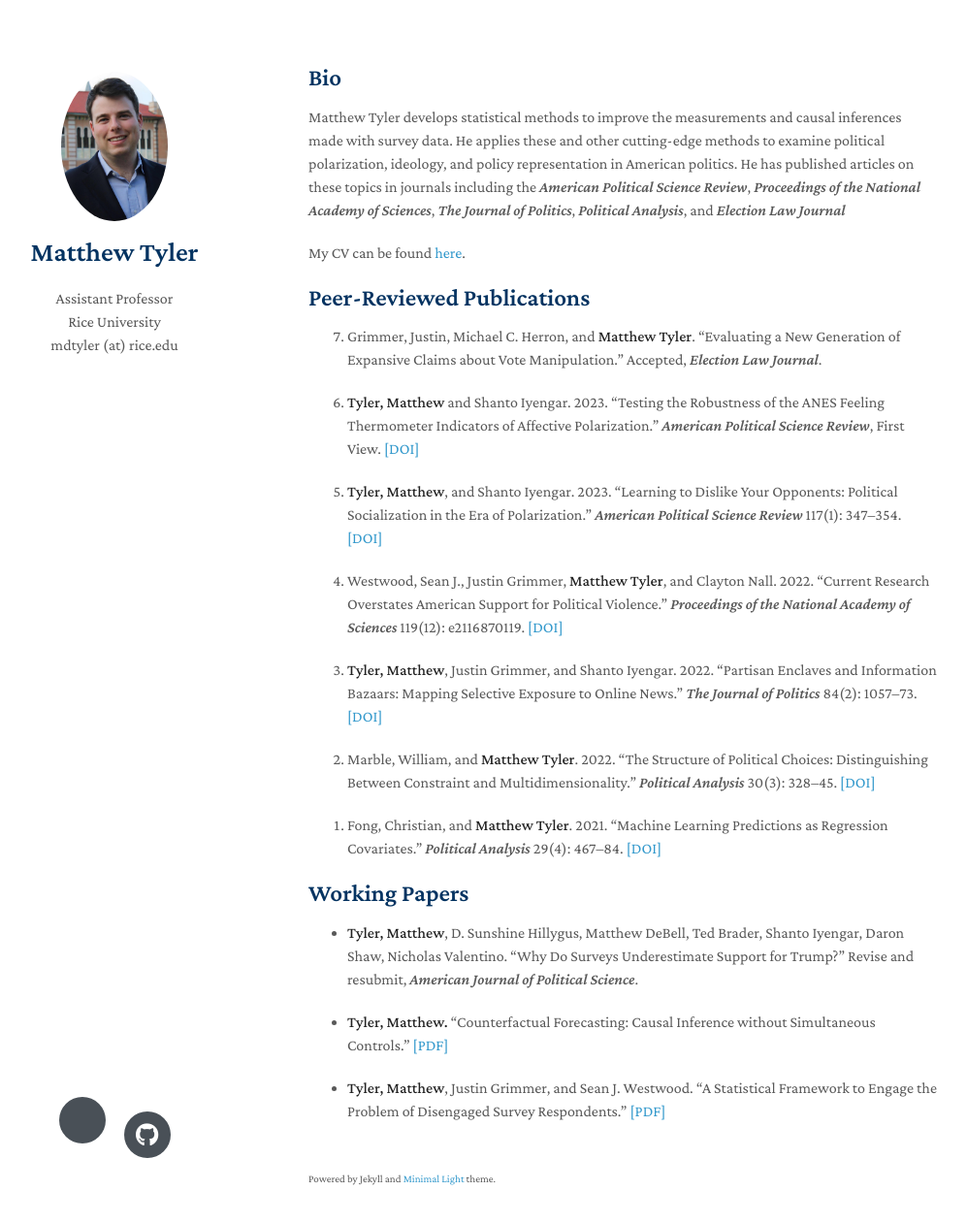
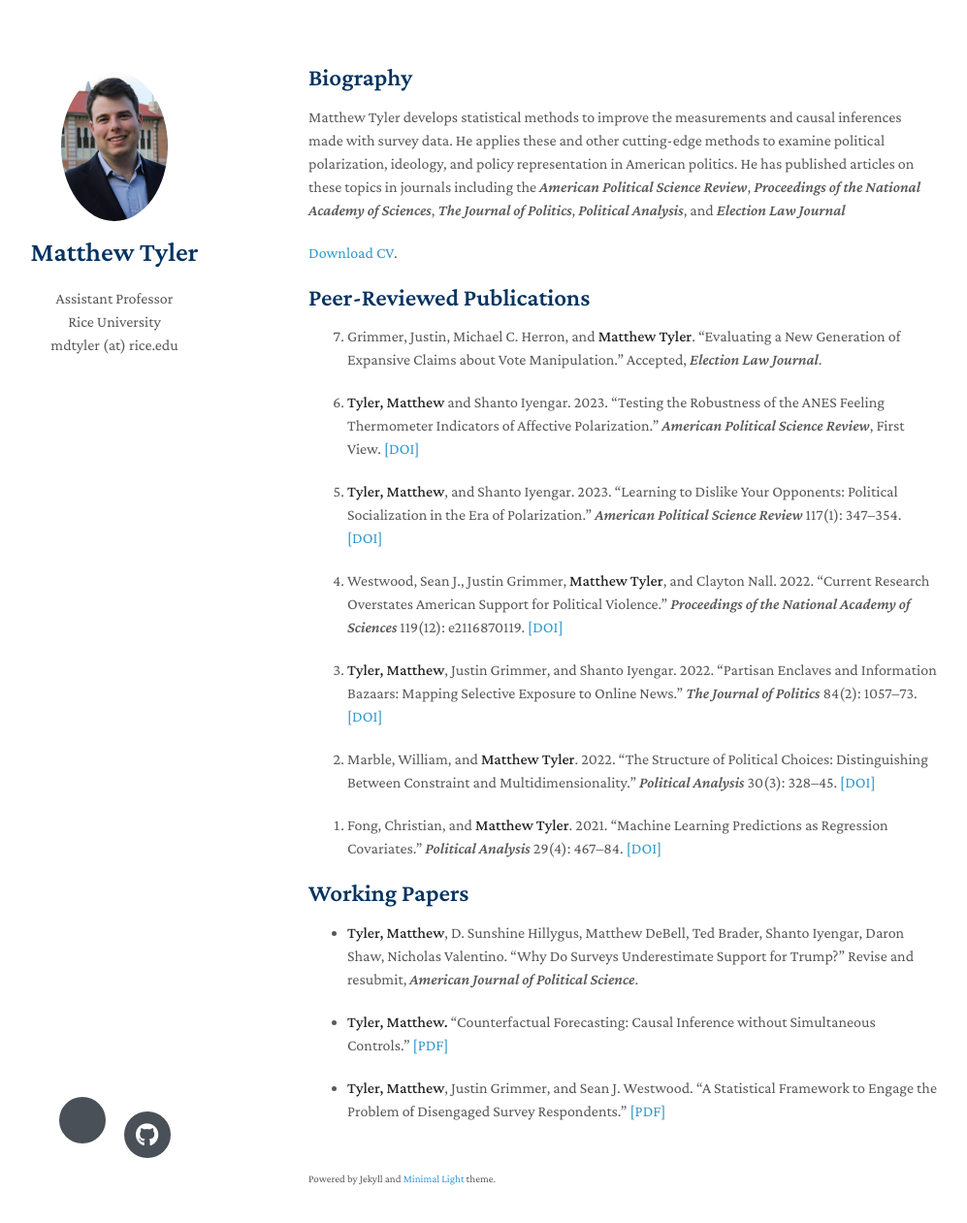
Before and after one commit to matthewtyler/matthewtyler.github.io, a Jekyll site: the page built from index.md, in a window 1280 px wide and 1296 px high. Shown: the top 1261 px of the window at 97% size, without its empty margins (152-1149 px from the left). Built offline with Jekyll 4.4.1, drawn with Linux system fonts in a browser that asks for light colours; nearby versions of some CDN libraries; a style sheet for code colours, icons or effects is not loaded; our own code applies the rules of GitHub Pages for plain Markdown files.

Commit message:
Update index.md

```diff
--- a/index.md
+++ b/index.md
@@ -2,7 +2,7 @@
 layout: homepage
 ---
 
-## Bio
+## Biography
 
 <!-- I am an assistant professor of political science at Rice University. I obtained my PhD in political science from Stanford University in 2021 after graduating with a BS in statistics and a BA in mathematics from Duke University in 2015. -->
 
@@ -14,7 +14,7 @@ Matthew Tyler develops statistical methods to improve the measurements and causa
 
 <!-- My peer-reviewed publications have appeared or are accepted to appear in journals such as *Proceedings of the National Academy of Sciences*, *American Political Science Review*, *The Journal of Politics*, *Political Analysis*, and *Election Law Journal*. -->
 
-My CV can be found [here](https://www.dropbox.com/s/sm0pfjekpzdykd7/CV.pdf?dl=0).
+[Download CV](https://www.dropbox.com/s/sm0pfjekpzdykd7/CV.pdf?dl=0).
 
 ## Peer-Reviewed Publications
 
```
